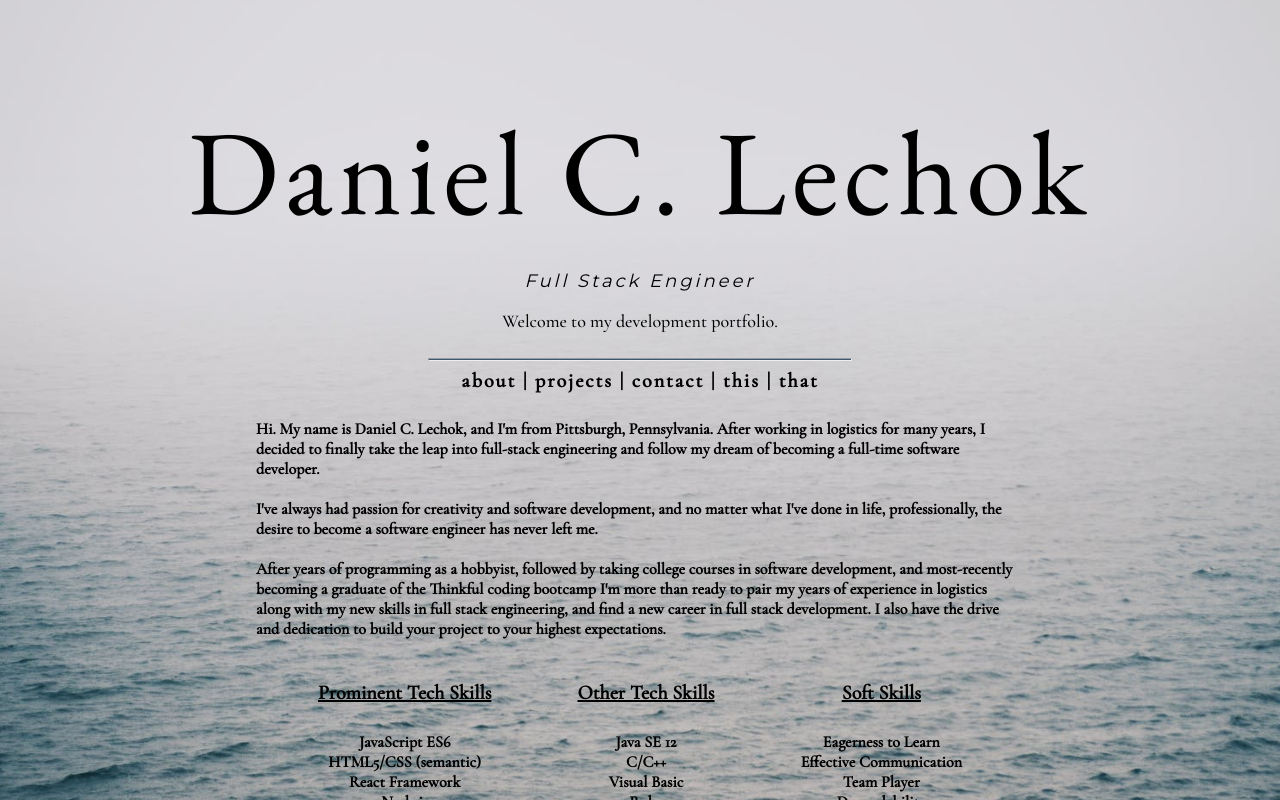
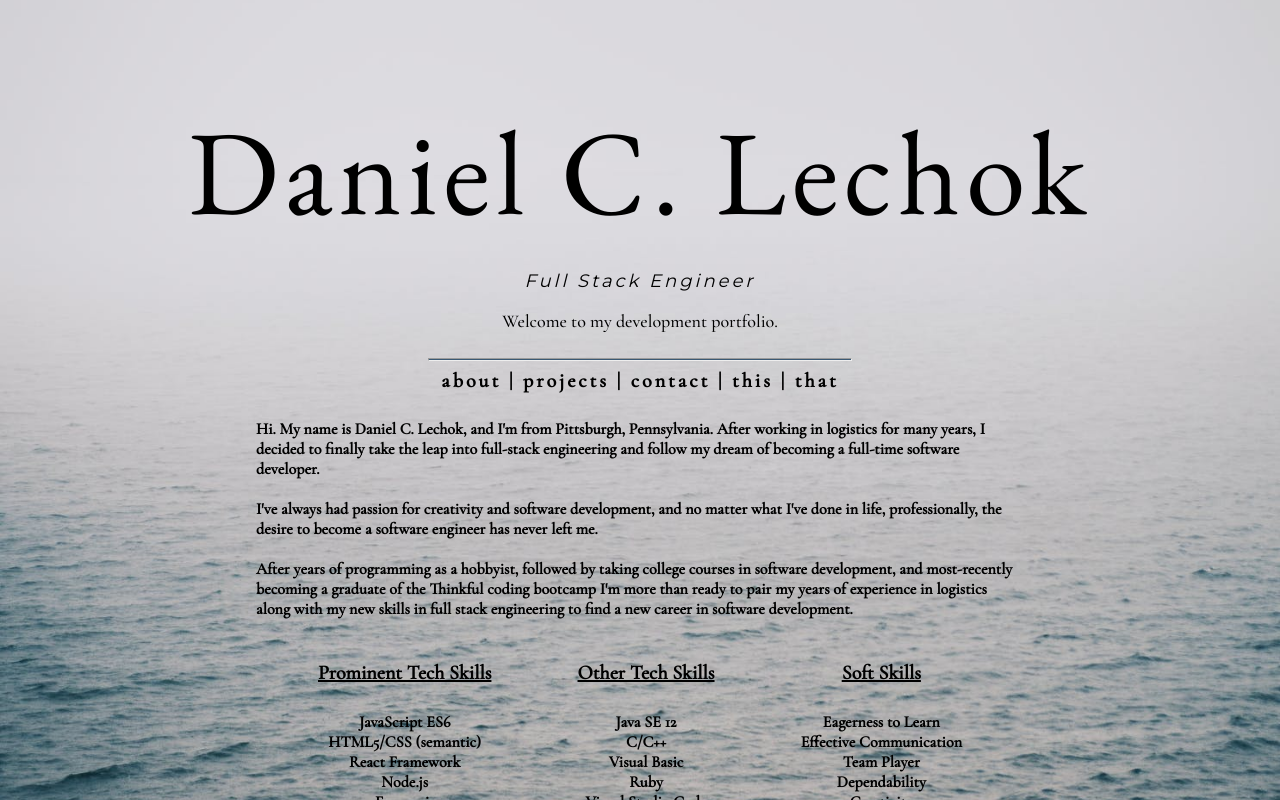
Before and after one commit to dclechok/devsite-frontend, a React (Create React App) app: page / in a window 1280 px wide. Shown: the top 800 px of the page. Built offline with nearby package versions, Linux system fonts and the light colour scheme.

Commit message:
adjusted about section wording

```diff
--- a/src/About.js
+++ b/src/About.js
@@ -16,9 +16,9 @@ function About() {
       courses in software development, and most-recently becoming a graduate of
       the Thinkful coding bootcamp I'm more than ready to pair my years of
       experience in logistics along with my new skills in full stack
-      engineering, and find a new career in full stack development. I also have
-      the drive and dedication to build your project to your highest
-      expectations.
+      engineering to find a new career in software development.
+      {/* I also have the drive and dedication to build your project to your highest
+      expectations. */}
     </p>
   );
 }
--- a/src/MainNav.css
+++ b/src/MainNav.css
@@ -13,7 +13,7 @@
 nav {
   font-weight: 600;
   font-size: 20px;
-  letter-spacing: 2px;
+  letter-spacing: 3px;
 }
 
 h1 {
```
